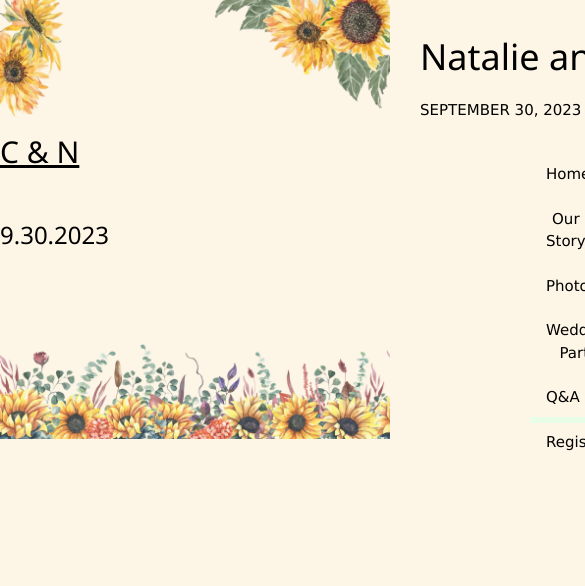
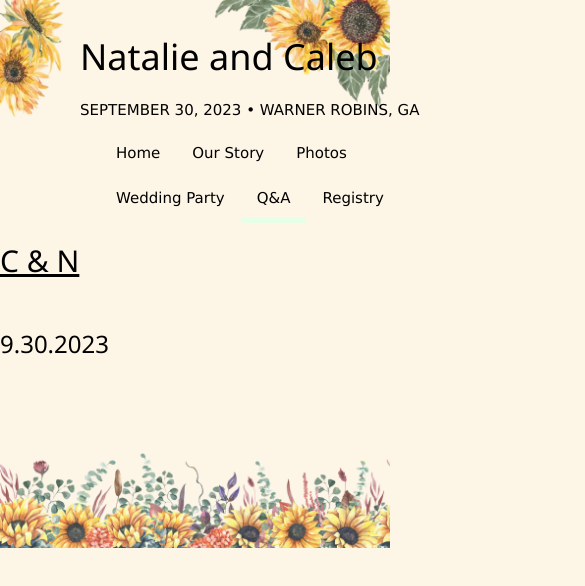
Before and after one commit to natalieq14/housersinthehouse, a plain HTML site: page qa.html in a window 390 px wide. Shown: the top 586 px of the page, 585 px wide, since content can reach past the window. Drawn offline with nearby package versions, Linux system fonts and the light colour scheme.

Commit message:
working on responsive home.html

```diff
--- a/style.css
+++ b/style.css
@@ -27,11 +27,9 @@ ul.no-bullets {
 }
 
 nav {
-  position: absolute;
-  top: 0;
-  left: 350px;
+  position: relative;
+  left: 500px;
   width: 100%;
-  padding: 140px;
 }
 
 footer {
@@ -40,8 +38,17 @@ footer {
 
 .footer-content {
   bottom: 100px;
-  left: 0;
-  right: 0;
   display: flex;
   flex-direction: column;
 }
+
+/* Responsive Styles */
+@media screen and (max-width: 840px) {
+  .text-container {
+    left: 60px;
+  }
+
+  nav {
+    left: 60px;
+  }
+}
```
